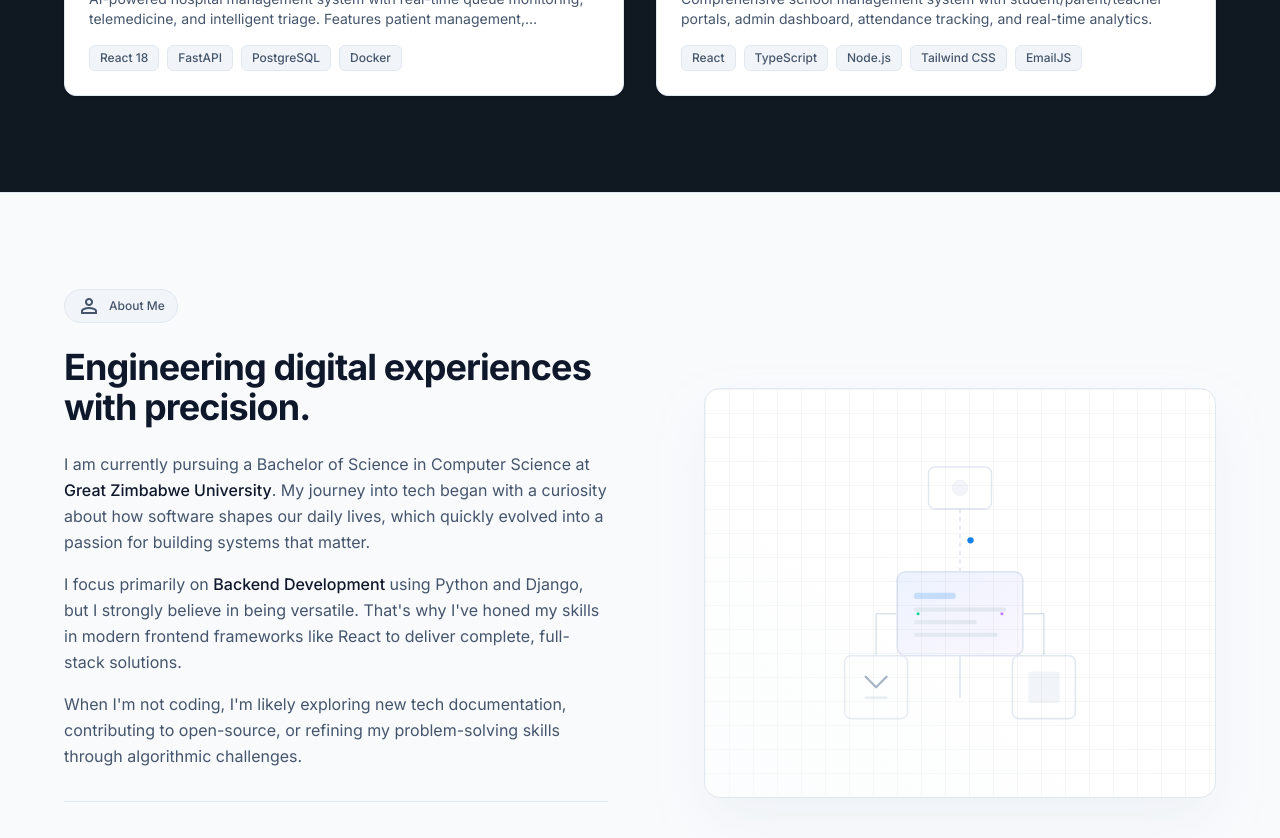
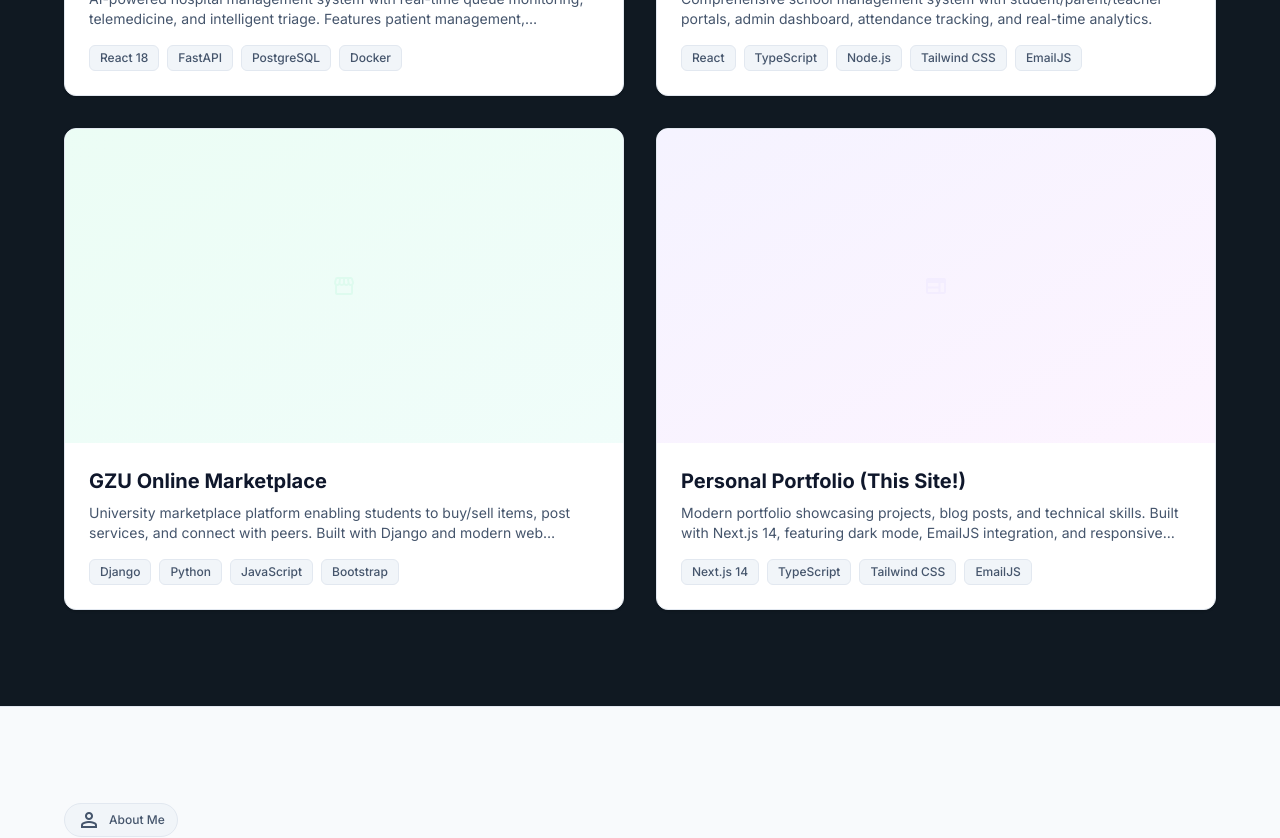
Before and after one commit to Aomine-c2c/anesu.dev, a Next.js app: page / in a window 1280 px wide. Shown: the part 1900-2738 px from the top of the page. Built offline with nearby package versions, Linux system fonts and the light colour scheme.

Commit message:
Properly add GZU Marketplace and Portfolio projects - now 4 total projects

```diff
--- a/app/page.tsx
+++ b/app/page.tsx
@@ -232,6 +232,84 @@ export default function HomePage() {
                   </span>
                   <span className="px-2.5 py-1 rounded-md bg-slate-100 dark:bg-slate-800 text-xs font-medium text-slate-600 dark:text-slate-300 border border-slate-200 dark:border-white/5">
                     Node.js
+                  </span>
+                  <span className="px-2.5 py-1 rounded-md bg-slate-100 dark:bg-slate-800 text-xs font-medium text-slate-600 dark:text-slate-300 border border-slate-200 dark:border-white/5">
+                    Tailwind CSS
+                  </span>
+                  <span className="px-2.5 py-1 rounded-md bg-slate-100 dark:bg-slate-800 text-xs font-medium text-slate-600 dark:text-slate-300 border border-slate-200 dark:border-white/5">
+                    EmailJS
+                  </span>
+                </div>
+              </div>
+            </div>
+
+            {/* Project 3: GZU Online Marketplace */}
+            <div className="group rounded-xl bg-white dark:bg-card-dark border border-slate-200 dark:border-white/5 overflow-hidden hover:border-slate-300 dark:hover:border-white/10 transition-all hover:shadow-xl hover:shadow-slate-200/50 dark:hover:shadow-primary/5 shadow-sm dark:shadow-none">
+              <div className="aspect-video w-full bg-slate-100 dark:bg-slate-800 relative overflow-hidden">
+                <div className="absolute inset-0 bg-gradient-to-br from-emerald-50 to-teal-50 dark:from-emerald-900 dark:to-teal-900 flex items-center justify-center text-emerald-200 dark:text-white/20">
+                  <span className="material-symbols-outlined text-6xl opacity-20">storefront</span>
+                </div>
+                <div className="absolute inset-0 bg-black/50 opacity-0 group-hover:opacity-100 transition-opacity flex items-center justify-center gap-3">
+                  <Link
+                    href="https://github.com/Aomine-c2c/Great-Zimbabwe-University-Online-Marketplace"
+                    target="_blank"
+                    rel="noopener noreferrer"
+                    className="rounded-full bg-white text-black px-6 py-2 font-bold text-sm transform translate-y-4 group-hover:translate-y-0 transition-transform hover:bg-slate-100"
+                  >
+                    View Code
+                  </Link>
+                </div>
+              </div>
+              <div className="p-6">
+                <h3 className="text-xl font-bold text-slate-900 dark:text-white mb-2">GZU Online Marketplace</h3>
+                <p className="text-slate-600 dark:text-slate-400 text-sm mb-4 line-clamp-2">
+                  University marketplace platform enabling students to buy/sell items, post services, and connect with peers. Built with Django and modern web technologies.
+                </p>
+                <div className="flex flex-wrap gap-2">
+                  <span className="px-2.5 py-1 rounded-md bg-slate-100 dark:bg-slate-800 text-xs font-medium text-slate-600 dark:text-slate-300 border border-slate-200 dark:border-white/5">
+                    Django
+                  </span>
+                  <span className="px-2.5 py-1 rounded-md bg-slate-100 dark:bg-slate-800 text-xs font-medium text-slate-600 dark:text-slate-300 border border-slate-200 dark:border-white/5">
+                    Python
+                  </span>
+                  <span className="px-2.5 py-1 rounded-md bg-slate-100 dark:bg-slate-800 text-xs font-medium text-slate-600 dark:text-slate-300 border border-slate-200 dark:border-white/5">
+                    JavaScript
+                  </span>
+                  <span className="px-2.5 py-1 rounded-md bg-slate-100 dark:bg-slate-800 text-xs font-medium text-slate-600 dark:text-slate-300 border border-slate-200 dark:border-white/5">
+                    Bootstrap
+                  </span>
+                </div>
+              </div>
+            </div>
+
+            {/* Project 4: Personal Portfolio */}
+            <div className="group rounded-xl bg-white dark:bg-card-dark border border-slate-200 dark:border-white/5 overflow-hidden hover:border-slate-300 dark:hover:border-white/10 transition-all hover:shadow-xl hover:shadow-slate-200/50 dark:hover:shadow-primary/5 shadow-sm dark:shadow-none">
+              <div className="aspect-video w-full bg-slate-100 dark:bg-slate-800 relative overflow-hidden">
+                <div className="absolute inset-0 bg-gradient-to-br from-violet-50 to-fuchsia-50 dark:from-violet-900 dark:to-fuchsia-900 flex items-center justify-center text-violet-200 dark:text-white/20">
+                  <span className="material-symbols-outlined text-6xl opacity-20">web</span>
+                </div>
+                <div className="absolute inset-0 bg-black/50 opacity-0 group-hover:opacity-100 transition-opacity flex items-center justify-center gap-3">
+                  <Link
+                    href="https://github.com/Aomine-c2c/anesu.dev"
+                    target="_blank"
+                    rel="noopener noreferrer"
+                    className="rounded-full bg-white text-black px-6 py-2 font-bold text-sm transform translate-y-4 group-hover:translate-y-0 transition-transform hover:bg-slate-100"
+                  >
+                    View Code
+                  </Link>
+                </div>
+              </div>
+              <div className="p-6">
+                <h3 className="text-xl font-bold text-slate-900 dark:text-white mb-2">Personal Portfolio (This Site!)</h3>
+                <p className="text-slate-600 dark:text-slate-400 text-sm mb-4 line-clamp-2">
+                  Modern portfolio showcasing projects, blog posts, and technical skills. Built with Next.js 14, featuring dark mode, EmailJS integration, and responsive design.
+                </p>
+                <div className="flex flex-wrap gap-2">
+                  <span className="px-2.5 py-1 rounded-md bg-slate-100 dark:bg-slate-800 text-xs font-medium text-slate-600 dark:text-slate-300 border border-slate-200 dark:border-white/5">
+                    Next.js 14
+                  </span>
+                  <span className="px-2.5 py-1 rounded-md bg-slate-100 dark:bg-slate-800 text-xs font-medium text-slate-600 dark:text-slate-300 border border-slate-200 dark:border-white/5">
+                    TypeScript
                   </span>
                   <span className="px-2.5 py-1 rounded-md bg-slate-100 dark:bg-slate-800 text-xs font-medium text-slate-600 dark:text-slate-300 border border-slate-200 dark:border-white/5">
                     Tailwind CSS
```
